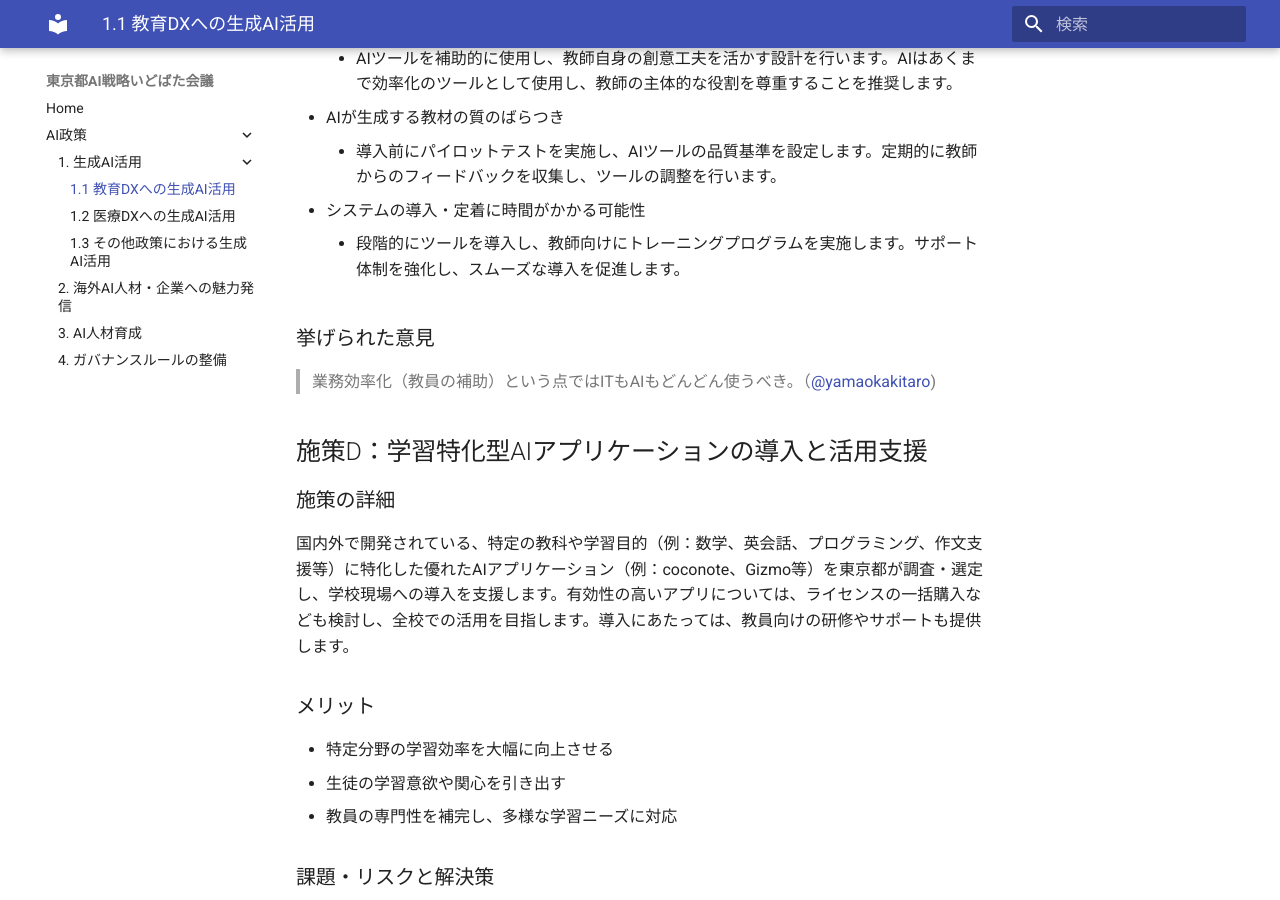
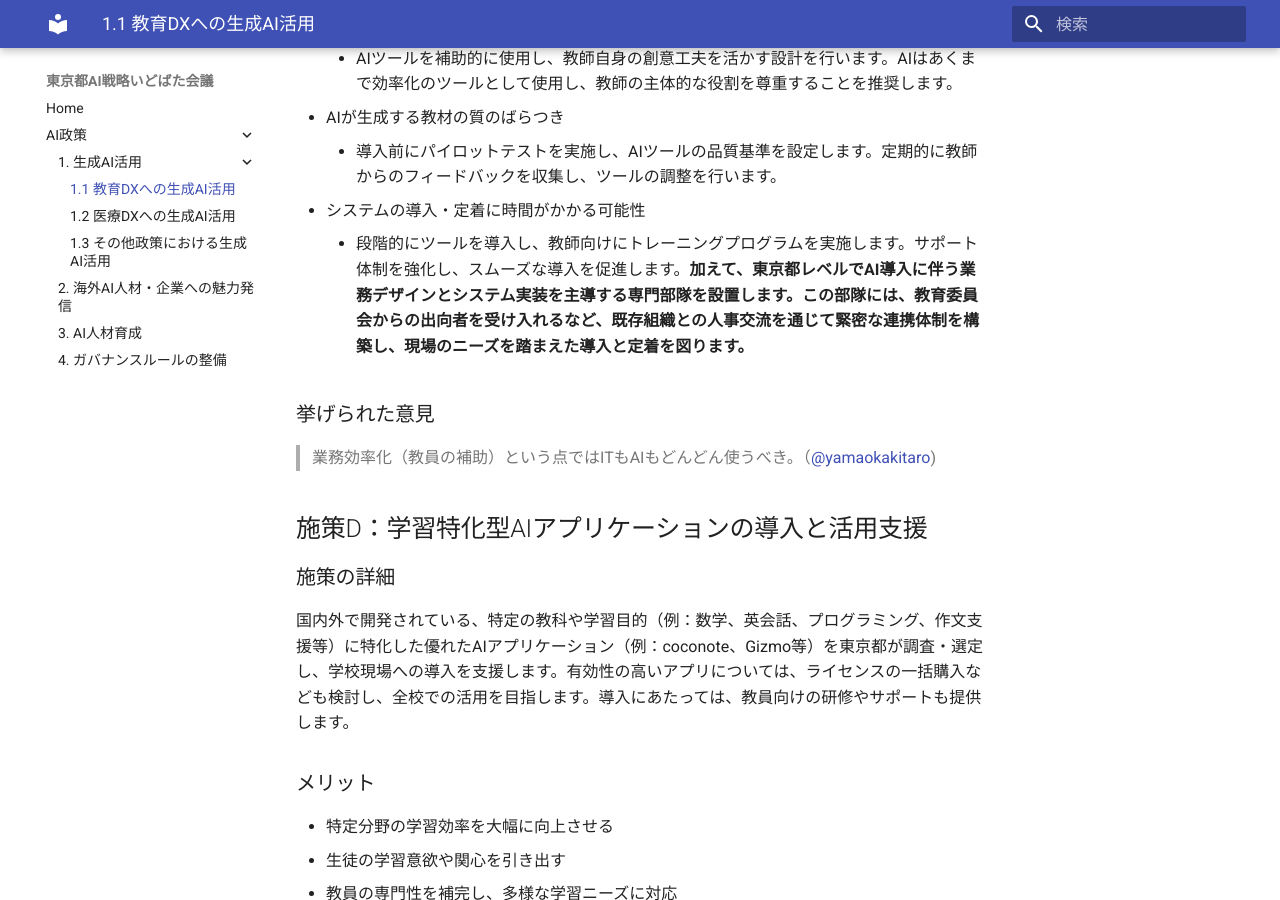
Before and after one commit to takahiroanno2024/2025_ai_idobatakaigi_output, an MkDocs documentation site: the page built from docs/1.1_教育DXへの生成AI活用.md, in a window 1280 px wide and 900 px high, scrolled down 5811 px. Built offline with MkDocs 1.6.1 and Material for MkDocs 9.7.7, drawn with Linux system fonts in a browser that asks for light colours.

Commit message:
施策C: 専門部隊設置と人事交流による導入・定着促進策を追記 (大西惇)

```diff
--- a/docs/1.1_教育DXへの生成AI活用.md
+++ b/docs/1.1_教育DXへの生成AI活用.md
@@ -1,3 +1,4 @@
+
 # 東京都が行うべき教育領域でのAI利活用（v0.5）
 
 
@@ -104,7 +105,7 @@ ChatGPT等の汎用的なLLM（大規模言語モデル）を全児童生徒に
 - AIが生成する教材の質のばらつき
     - 導入前にパイロットテストを実施し、AIツールの品質基準を設定します。定期的に教師からのフィードバックを収集し、ツールの調整を行います。
 - システムの導入・定着に時間がかかる可能性
-    - 段階的にツールを導入し、教師向けにトレーニングプログラムを実施します。サポート体制を強化し、スムーズな導入を促進します。
+    - 段階的にツールを導入し、教師向けにトレーニングプログラムを実施します。サポート体制を強化し、スムーズな導入を促進します。**加えて、東京都レベルでAI導入に伴う業務デザインとシステム実装を主導する専門部隊を設置します。この部隊には、教育委員会からの出向者を受け入れるなど、既存組織との人事交流を通じて緊密な連携体制を構築し、現場のニーズを踏まえた導入と定着を図ります。**
 
 ### 挙げられた意見
 > 業務効率化（教員の補助）という点ではITもAIもどんどん使うべき。（[@yamaokakitaro](https://large-scale-conversation-sandbox.discourse.group/t/topic/78/14?u=eitaro))
```
